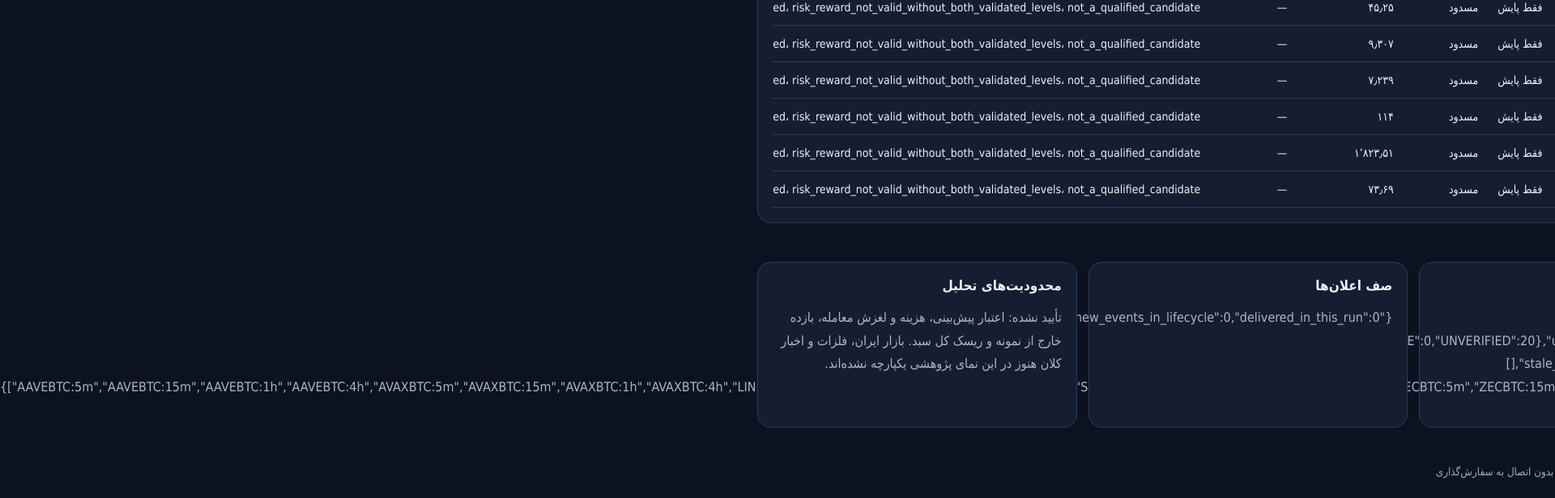
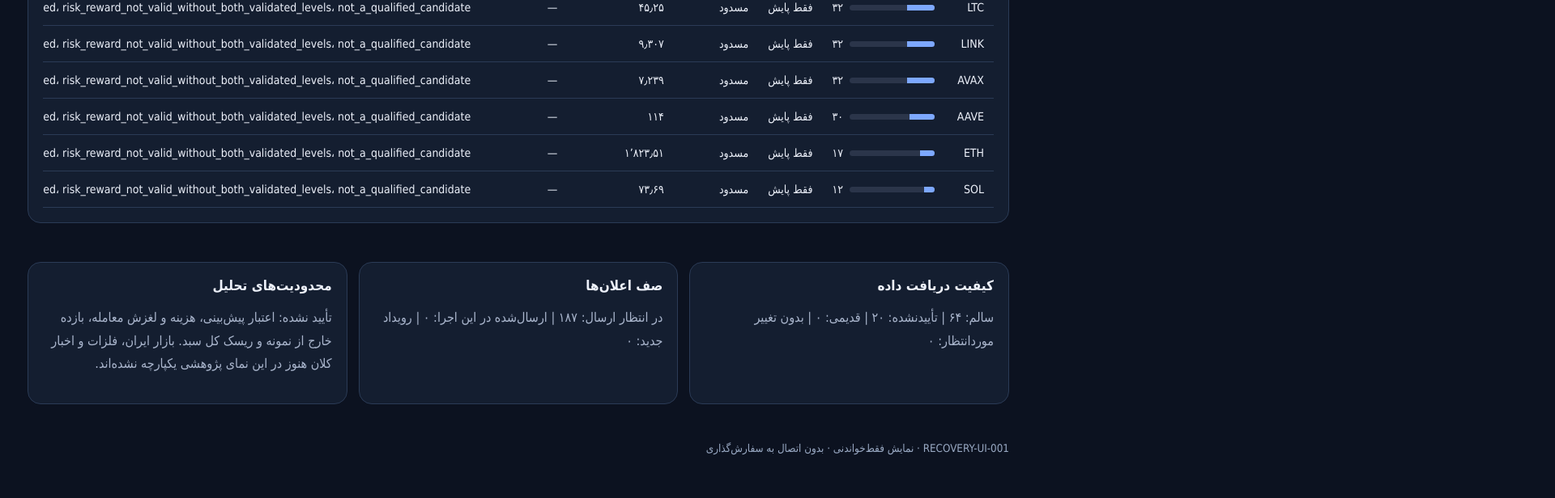
Before and after one commit to SirGhas/crypto-market-data, a plain HTML site: page dashboard/index.html in a window 1280 px wide. Shown: the part 720-1336 px from the top of the page at 81% size, 1920 px wide, since content can reach past the window. After the commit the page ends 1307 px from the top, so only its background shows below. Drawn offline with Linux system fonts and the light colour scheme.

Commit message:
RECOVERY-UI-001: show readable Persian feed and delivery counters

```diff
--- a/dashboard/index.html
+++ b/dashboard/index.html
@@ -61,8 +61,8 @@ cell(tr,tier(e.tier));cell(tr,blocked?"مسدود":"واجد شرایط انتش
 cell(tr,num(e.reference_price_usdt));cell(tr,num(e.risk_reward_validated_levels));
 cell(tr,[...(e.reasons||[]),...(g?.reason_codes||[])].join("، ")||"—");body.append(tr)}
 const freshness=health.freshness||{};const outbox=health.outbox||{};
-$("feed-health").textContent=JSON.stringify(freshness).slice(0,650)||"نامشخص";
-$("delivery").textContent=JSON.stringify(outbox).slice(0,650)||"نامشخص";
+const fs=freshness.summary||{};$("feed-health").textContent="سالم: "+num(fs.PASS)+" | تأییدنشده: "+num(fs.UNVERIFIED)+" | قدیمی: "+num(fs.STALE)+" | بدون تغییر موردانتظار: "+num(fs.UNCHANGED_EXPECTED);
+$("delivery").textContent="در انتظار ارسال: "+num(outbox.pending_delivery)+" | ارسال‌شده در این اجرا: "+num(outbox.delivered_in_this_run)+" | رویداد جدید: "+num(outbox.new_events_in_lifecycle);
 }
 async function load(){$("error").textContent="";try{const [dual,guard,health]=await Promise.all([json("../data/dual_screen_v53.json"),json("../data/unified_guard_v548.json"),json("../data/delivery_health_v550.json")]);render(dual,guard,health)}
 catch(e){$("error").textContent="خواندن گزارش‌ها ناموفق بود: "+e.message+". داشبورد باید از مسیر وب‌سرور مخزن اجرا شود؛ باز کردن مستقیم فایل HTML کافی نیست.";}}
```
